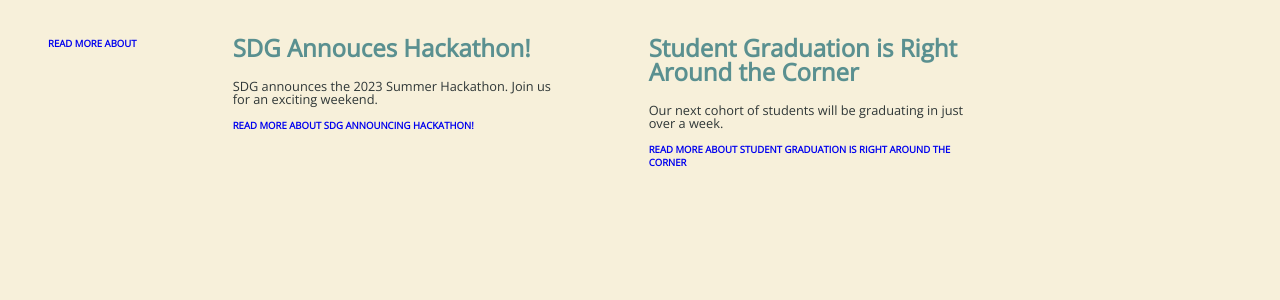
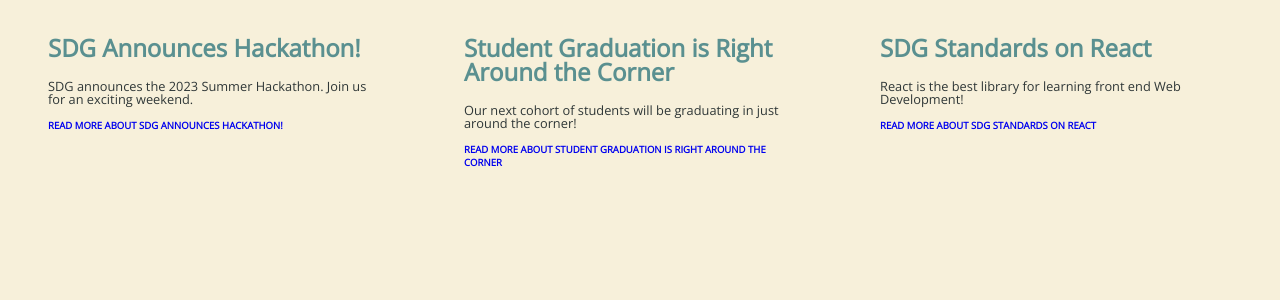
Before and after one commit to 1stNando/ReactIntroArticle, a React (Vite) app: page / in a window 1280 px wide. Shown: the top 300 px of the page. Built offline with nearby package versions, Linux system fonts and the light colour scheme.

Commit message:
Explicitly defined a NewsArticleProps

```diff
--- a/src/App.tsx
+++ b/src/App.tsx
@@ -5,31 +5,20 @@
   return (
     <div className="all-main-content">
       <main>
-        <NewsArticle />
+        <NewsArticle
+          title="SDG Announces Hackathon!"
+          body="SDG announces the 2023 Summer Hackathon. Join us for an exciting weekend."
+        />
 
-        <article className="intro-article">
-          <h2 className="article-title">SDG Annouces Hackathon!</h2>
-          <p>
-            SDG announces the 2023 Summer Hackathon. Join us for an exciting
-            weekend.
-          </p>
-          <a className="read-more" href="#here">
-            {' '}
-            Read more about SDG Announcing Hackathon!
-          </a>
-        </article>
+        <NewsArticle
+          title="Student Graduation is Right Around the Corner"
+          body="Our next cohort of students will be graduating in just around the corner!"
+        />
 
-        <article className="intro-article">
-          <h2 className="article-title">
-            Student Graduation is Right Around the Corner
-          </h2>
-          <p>
-            Our next cohort of students will be graduating in just over a week.
-          </p>
-          <a className="read-more" href="#here">
-            read more about Student Graduation is Right Around the Corner
-          </a>
-        </article>
+        <NewsArticle
+          title="SDG Standards on React"
+          body="React is the best library for learning front end Web Development!"
+        />
       </main>
     </div>
   )
```
Also changed, not shown: src/components/NewsArticle.tsx (+7 -1 lines).
